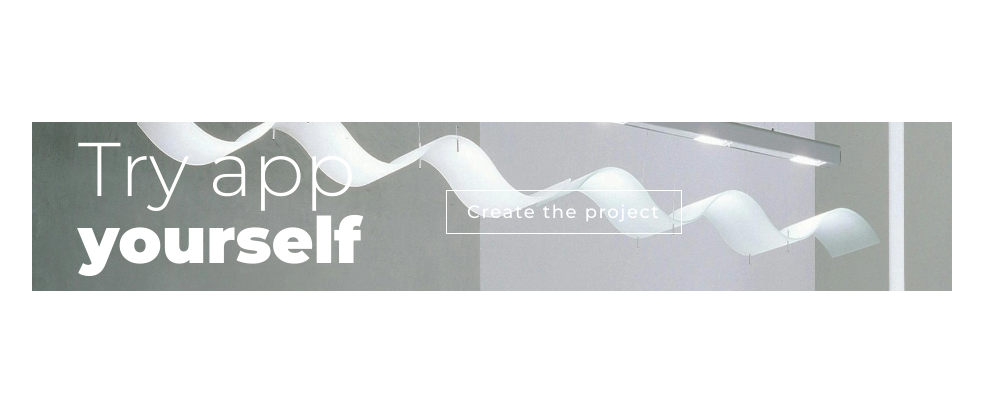
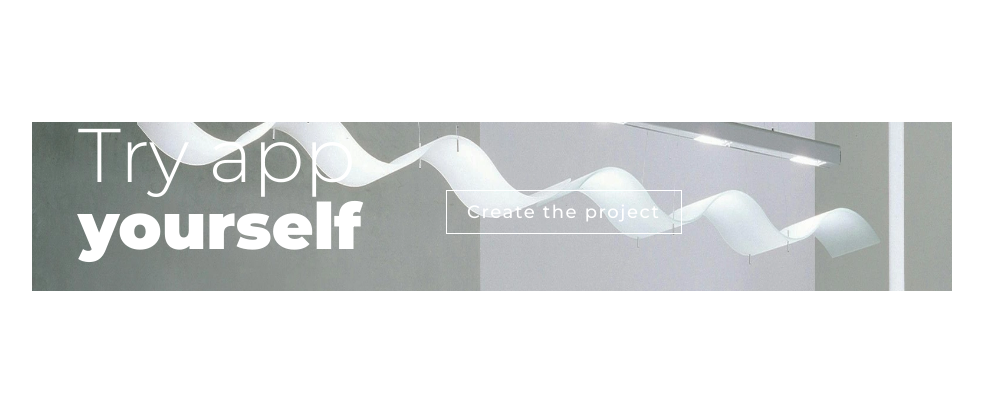
Before and after one commit to Danilshenko/Some, a plain HTML site: page index.html in a window 1280 px wide. Shown: the part 2303-2715 px from the top of the page, without its empty margins (148-1131 px from the left). Drawn offline with Linux system fonts and the light colour scheme.

Commit message:
App block

```diff
--- a/styles/style.css
+++ b/styles/style.css
@@ -209,7 +209,7 @@
   flex-direction: column;
   position: absolute;
   justify-content: space-between;
-  top: 8%;
+  top: 0%;
   left: 5%;
 }
 
```
